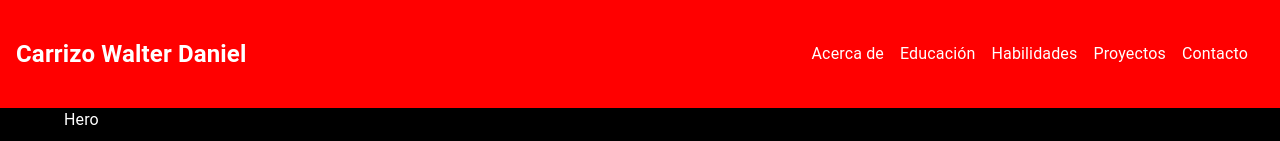
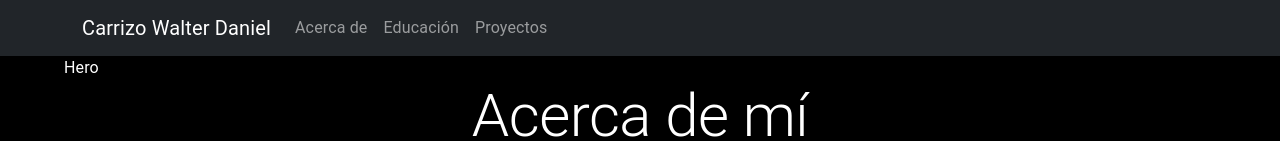
Before and after one commit to Walter-Daniel/clara-project, a React (Vite) app: page / in a window 1280 px wide. Shown: the top 141 px of the page. Built offline with nearby package versions, Linux system fonts and the light colour scheme.

Commit message:
navbar bootstrap

```diff
--- a/package.json
+++ b/package.json
@@ -15,7 +15,9 @@
     "@mui/icons-material": "^5.11.11",
     "@mui/lab": "^5.0.0-alpha.125",
     "@mui/material": "^5.11.16",
+    "bootstrap": "^5.2.3",
     "react": "^18.2.0",
+    "react-bootstrap": "^2.7.4",
     "react-dom": "^18.2.0"
   },
   "devDependencies": {
--- a/src/App.jsx
+++ b/src/App.jsx
@@ -1,7 +1,7 @@
 import { Box, Container } from '@mui/material';
 import { About, Contact, Hero, Portfolio, Skills } from './page';
 import { AppTheme } from './theme/AppTheme';
-import { Navbar } from './components/Navbar';
+import { NavbarComponent } from './components/Navbar';
 import { Education } from './page/Education';
 
 
@@ -10,7 +10,7 @@ function App() {
 
     <AppTheme>
       <Box sx={{ backgroundColor: '#000000', color: '#ffffff' }}>
-          <Navbar />
+          <NavbarComponent />
         <Container>
 
           <Hero />
--- a/src/components/Navbar.jsx
+++ b/src/components/Navbar.jsx
@@ -2,8 +2,9 @@ import { useState } from 'react';
 import { navItems } from '../helpers/navItems';
 import { Hamburguer } from './Hamburguer';
 import { Box } from '@mui/material';
+import { Container, Nav, NavDropdown, Navbar } from 'react-bootstrap';
 
-export const Navbar = () => {
+export const NavbarComponent = () => {
 
   const [openNav, setOpenNav] = useState(false);
 
@@ -13,7 +14,7 @@ export const Navbar = () => {
 
   return (
   <>
-        <Box sx={{ position: 'sticky', left: 0, top: 0, zIndex: '999' }}>
+        {/* <Box sx={{ position: 'sticky', left: 0, top: 0, zIndex: '999' }}>
             <nav className='navbar'>
               <div className='title'>
                 <h2>Carrizo Walter Daniel</h2>
@@ -31,8 +32,31 @@ export const Navbar = () => {
               <div className='burguer'>
                 <Hamburguer openNav={openNav} handleClick={handleClick} />
               </div>
+              <div className={`initial ${openNav ? 'active' : ''}`}>
+              </div>
+
             </nav>
-        </Box>
+        </Box> */}
+        <Navbar collapseOnSelect expand="lg" bg="dark" variant="dark" sticky='top'>
+          <Container>
+            <Navbar.Brand href="#home">Carrizo Walter Daniel</Navbar.Brand>
+            <Navbar.Toggle aria-controls="responsive-navbar-nav" />
+            <Navbar.Collapse id="responsive-navbar-nav">
+
+              <Nav className='me-auto'>
+                <Nav.Link eventKey={2} href="#about">
+                  Acerca de
+                </Nav.Link>
+                <Nav.Link  href="#education">
+                  Educación
+                </Nav.Link>
+                <Nav.Link href="#projects">
+                  Proyectos
+                </Nav.Link>
+              </Nav>
+            </Navbar.Collapse>
+          </Container>
+        </Navbar>
   </>
   )
 }
--- a/src/main.jsx
+++ b/src/main.jsx
@@ -1,6 +1,7 @@
 import React from 'react'
 import ReactDOM from 'react-dom/client'
 import App from './App'
+import 'bootstrap/dist/css/bootstrap.min.css';
 import './styles.css'
 
 ReactDOM.createRoot(document.getElementById('root')).render(
--- a/src/styles.css
+++ b/src/styles.css
@@ -9,118 +9,3 @@ figure {
 
     color: #ffffff;
 }
-
-.aria-selected {
-    color: #ffffff;
-}
-
-.navbar  {
-    padding: 1rem;
-    background-color: red;
-    color: #ffffff;
-    display: flex;
-    align-items: center;
-    justify-content: space-between;
-    position: sticky;
-    top: 0;
-    left: 0;
-}
-.navbar a {
-    margin-right: 1rem;
-    text-decoration: none;
-}
-.links {
-    position: absolute;
-    top: -700px;
-    left: -2000px;
-    margin-left: auto;
-    margin-right: auto;
-    text-align: center;
-
-}
-@media(min-width: 768px){
-    .links {
-        position: initial;
-        margin: 0;
-    }
-}
-.links a {
-    font-size: 2rem;
-    display: block;
-}
-@media(min-width: 768px){
-    .links a {
-        font-size: 1rem;
-        display: inline;
-    }
-}
-.links.active {
-    width: 100%;
-    display: block;
-    position: absolute;
-    margin-left: auto;
-    margin-right: auto;
-    top: 130%;
-    left: 0;
-    right: 0;
-    text-align: center;
-}
-/***********************Hamburguer***************************/
-.hamburger .line{
-    width: 50px;
-    height: 5px;
-    background-color: #ecf0f1;
-    display: block;
-    margin: 8px auto;
-    -webkit-transition: all 0.3s ease-in-out;
-    -o-transition: all 0.3s ease-in-out;
-    transition: all 0.3s ease-in-out;
-}
-
-.hamburger:hover{
-    cursor: pointer;
-}
-
-#hamburger-6.is-active{
-    -webkit-transition: all 0.3s ease-in-out;
-    -o-transition: all 0.3s ease-in-out;
-    transition: all 0.3s ease-in-out;
-    -webkit-transition-delay: 0.6s;
-    -o-transition-delay: 0.6s;
-    transition-delay: 0.6s;
-    -webkit-transform: rotate(45deg);
-    -ms-transform: rotate(45deg);
-    -o-transform: rotate(45deg);
-    transform: rotate(45deg);
-}
-
-#hamburger-6.is-active .line:nth-child(2){
-    width: 0px;
-}
-
-#hamburger-6.is-active .line:nth-child(1),
-#hamburger-6.is-active .line:nth-child(3){
-    -webkit-transition-delay: 0.3s;
-    -o-transition-delay: 0.3s;
-    transition-delay: 0.3s;
-}
-
-#hamburger-6.is-active .line:nth-child(1){
-    -webkit-transform: translateY(13px);
-    -ms-transform: translateY(13px);
-    -o-transform: translateY(13px);
-    transform: translateY(13px);
-}
-
-#hamburger-6.is-active .line:nth-child(3){
-    -webkit-transform: translateY(-13px) rotate(90deg);
-    -ms-transform: translateY(-13px) rotate(90deg);
-    -o-transform: translateY(-13px) rotate(90deg);
-    transform: translateY(-13px) rotate(90deg);
-}
-
-@media(min-width: 768px){
-    .burguer{
-        display: none
-    }
-}
```
Also changed, not shown: 1 other file (tests, documents, lock files or other folders).
